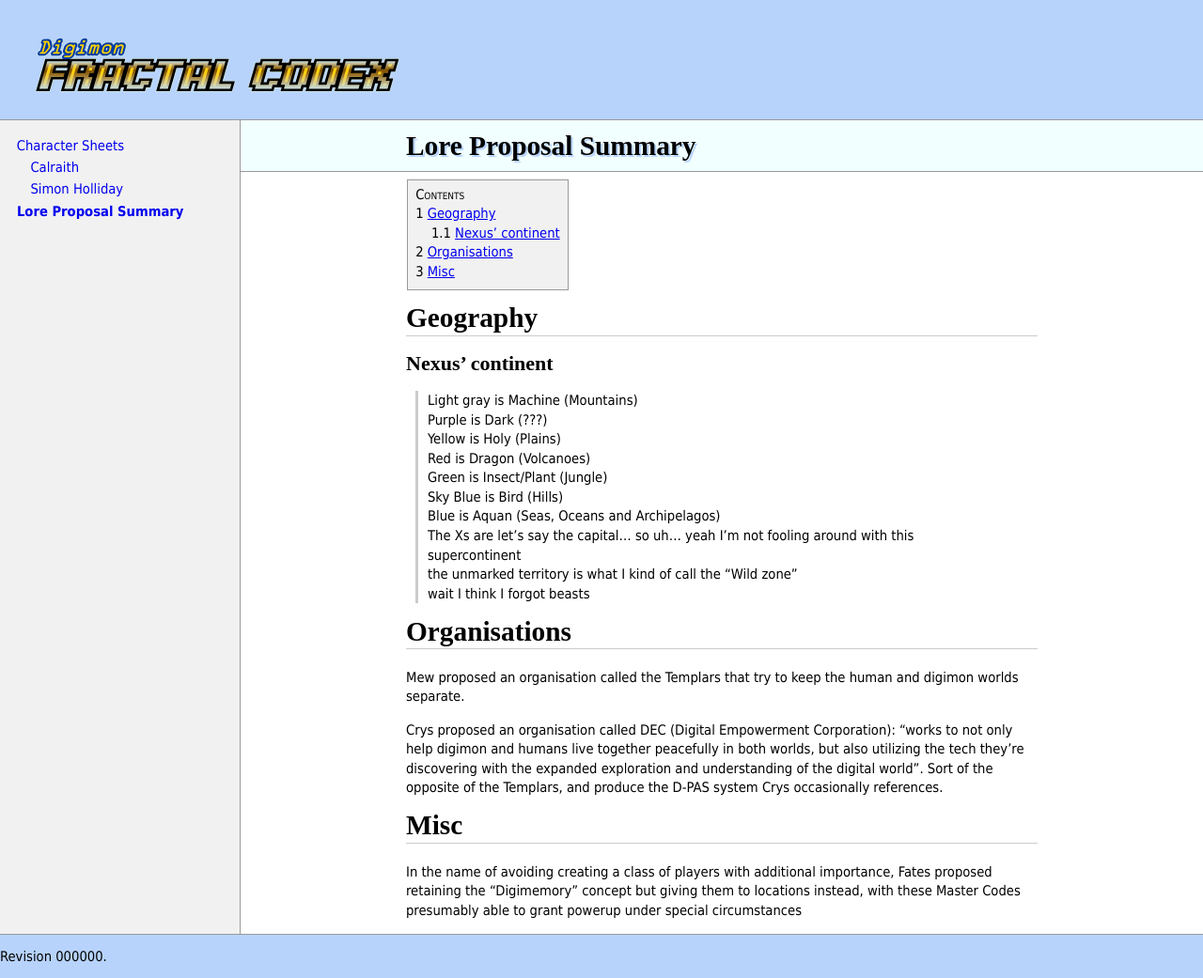
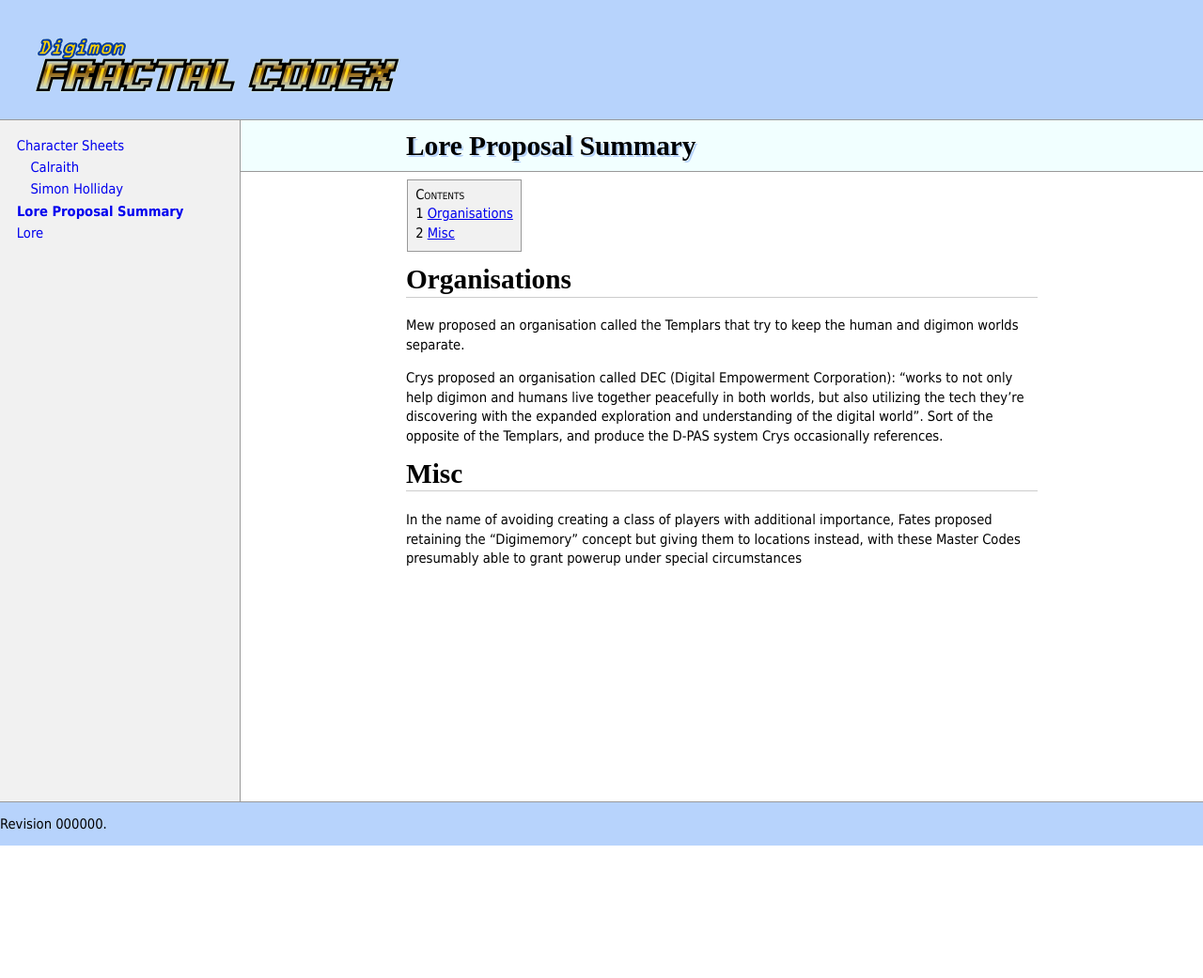
Before and after one commit to kythyria/rp-fractal-codex, a Jekyll site: the page built from lore-proposal-summary.md, in a window 1280 px wide. Shown: the whole page at 94% size. Built offline with Jekyll 4.4.1, drawn with Linux system fonts in a browser that asks for light colours; our own code applies the rules of GitHub Pages for plain Markdown files; after the commit the page ends 900 px from its top, so only the background shows below that.

Commit message:
Move the accepted lore from proposal to real.

```diff
--- a/_sass/body.scss
+++ b/_sass/body.scss
@@ -21,4 +21,18 @@
     img {
         width: 100%;
     }
+
+    table {
+        border: 1px solid $primary-border;
+    }
+
+    td, th {
+        border: 1px solid $primary-border;
+        padding: 0.3em;
+    }
+
+    th {
+        background: $secondary-bg;
+        text-align: left;
+    }
 }
--- a/_sass/theme.scss
+++ b/_sass/theme.scss
@@ -1,7 +1,8 @@
 @import "normalize";
 @import "rouge-github";
 
-$nav-border: #999;
+$primary-border: #999;
+$secondary-bg: #f1f1f1;
 $sidebar-width: 16rem;
 $content-width: 44rem;
 $page-width: $sidebar-width + $content-width + $sidebar-width + 1rem + 1rem;
@@ -38,7 +39,7 @@ h1, h2, h3, h4, h5, h6 {
 }
 
 #pagehead {
-    border-bottom: 1px solid #999;
+    border-bottom: 1px solid $primary-border;
     background: /*#D2ECFF #285BC5*/ /*#3366CC*/ #f1ffff;
     padding: 2ch;
 
@@ -62,7 +63,7 @@ body > header {
     height: 128px;
 
     background: /*#8CAAE6 #83A6F4 */ #B7D3FC;
-    border-bottom: 1px solid $nav-border;
+    border-bottom: 1px solid $primary-border;
 
     display: grid;
     grid-template: "logo";
@@ -75,7 +76,7 @@ body > header {
 
 body > nav {
     background: #F1F1F1;
-    border-right: 1px solid $nav-border;
+    border-right: 1px solid $primary-border;
     grid-area: nav;
 
     ul {
@@ -95,7 +96,7 @@ body > nav {
         text-decoration: none;
 
         &:hover {
-            border-color: $nav-border;
+            border-color: $primary-border;
             background: #ccc;
         }
     }
@@ -120,11 +121,11 @@ body > nav {
     }
 
     & > ol {
-        border: 1px solid #999;
+        border: 1px solid $primary-border;
         margin: 1ch 0ch;
         padding: 1ch;
         padding-top: 0.5ch;
-        background-color: #F1F1F1;
+        background-color: $secondary-bg;
         display: table;
     }
 
@@ -148,6 +149,6 @@ body > nav {
 
 body > footer {
     grid-area: footer;
-    border-top: 1px solid $nav-border;
+    border-top: 1px solid $primary-border;
     background: #B7D3FC;
 }
--- a/lore-proposal-summary.md
+++ b/lore-proposal-summary.md
@@ -1,19 +1,6 @@
 ---
 title: Lore Proposal Summary
 ---
-# Geography
-## Nexus’ continent
-
-> Light gray is Machine (Mountains)
-> Purple is Dark (???)
-> Yellow is Holy (Plains)
-> Red is Dragon (Volcanoes)
-> Green is Insect/Plant (Jungle)
-> Sky Blue is Bird (Hills)
-> Blue is Aquan (Seas, Oceans and Archipelagos)
-> The Xs are let's say the capital... so uh... yeah I'm not fooling around with this supercontinent
-> the unmarked territory is what I kind of call the "Wild zone"
-> wait I think I forgot beasts
 
 # Organisations
 Mew proposed an organisation called the Templars that try to keep the human and digimon worlds separate.
```
Also changed, not shown: lore/index.md (added, +19 -0 lines), lore/island-sketch.png (added).
